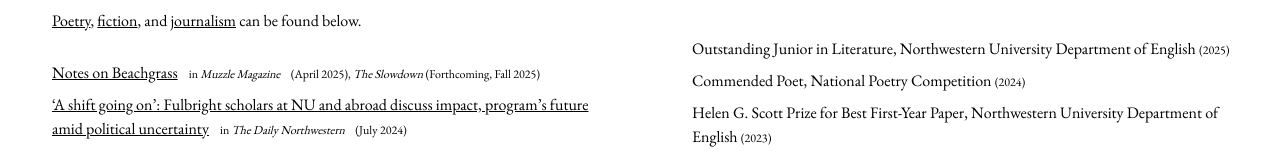
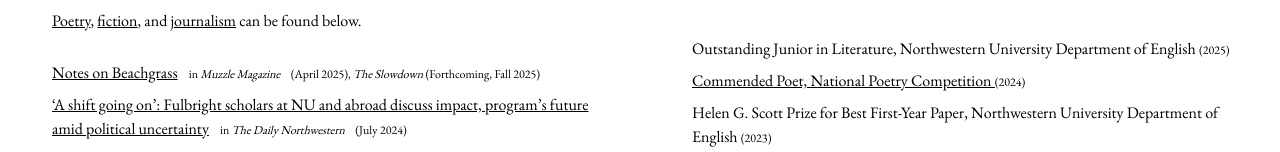
Before and after one commit to yongssh/yongssh.github.io, a Next.js app: page /writing in a window 1280 px wide. Shown: the part 163-315 px from the top of the page. Built offline with nearby package versions, Linux system fonts and the light colour scheme.

Commit message:
underline

```diff
--- a/src/app/components/honors.tsx
+++ b/src/app/components/honors.tsx
@@ -16,8 +16,8 @@ const Honors =() => {
       <br></br>
       <div className={`ml-8`}>
         <p className={'p-1'}> <span>Outstanding Junior in Literature, Northwestern University Department of English </span><span className="text-xs">(2025)</span></p>
-        <p className={'p-1'}> <span> <a href="https://poetrysociety.org.uk/competitions/national-poetry-competition/" target="_blank" rel="noopener noreferrer">
-      Commended Poet, National Poetry Competition </a> </span><span className="text-xs">(2024)</span></p>
+        <p className={'p-1'}> <span> <u><a href="https://poetrysociety.org.uk/competitions/national-poetry-competition/" target="_blank" rel="noopener noreferrer">
+      Commended Poet, National Poetry Competition </a></u> </span><span className="text-xs">(2024)</span></p>
         <p className={'p-1'}> <span>Helen G. Scott Prize for Best First-Year Paper, Northwestern University Department of English </span><span className="text-xs">(2023)</span></p>
         <p className={'p-1'}> <span>William Faricy Poetry Award, Northwestern University Department of English </span><span className="text-xs">(2023)</span></p>
         <p className={'p-1'}> <span>Semifinalist, Gregory Djanikian Scholars </span><span className="text-xs">(2023)</span></p>
```
